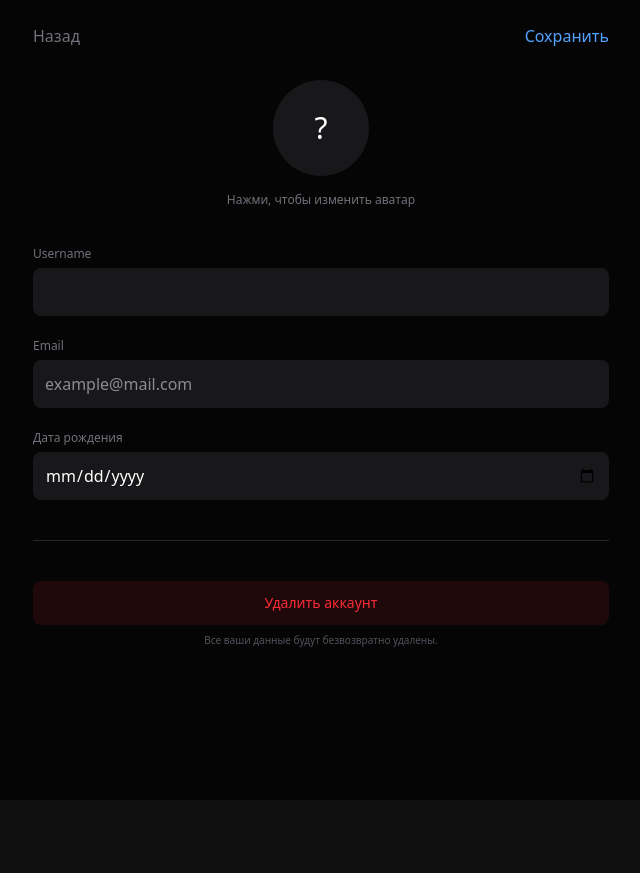
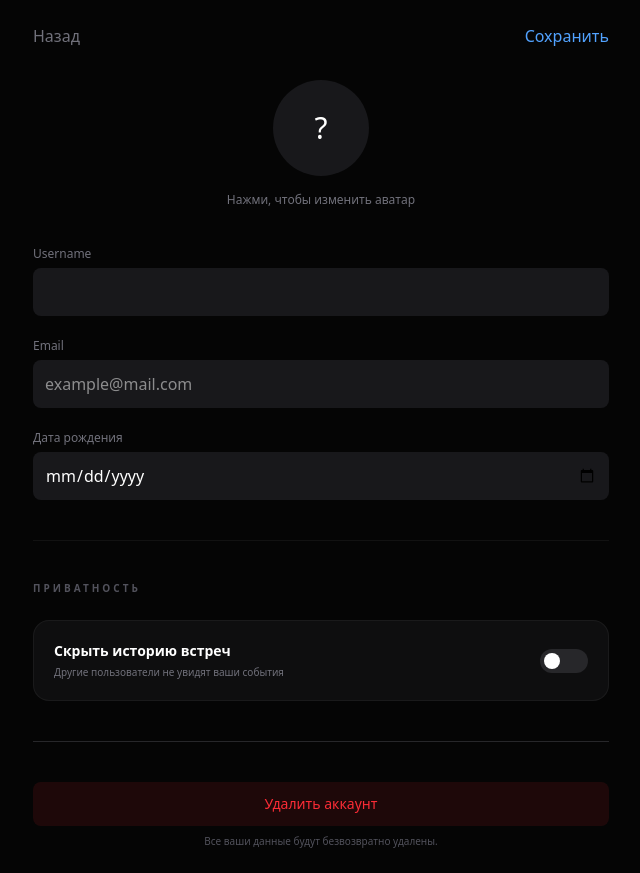
Before and after one commit to KusakinEgor/fastapi-blinko-meet, a React (Vite) app in the folder frontend/: page /profile/edit in a window 1280 px wide. Shown: the whole page, without its empty margins (319-959 px from the left). Before the commit the page ends 800 px from the top, so only its background shows below. Built offline with nearby package versions, Linux system fonts and the light colour scheme; no server answers.

Commit message:
Add new button for show history or not

```diff
--- a/frontend/src/components/screens/EditProfile.jsx
+++ b/frontend/src/components/screens/EditProfile.jsx
@@ -1,6 +1,6 @@
 import React, { useState, useEffect } from "react";
 import { useNavigate } from "react-router-dom";
-import { updateProfile, uploadAvatar, deleteAccount } from "../../api/user.js";
+import { updateProfile, uploadAvatar, deleteAccount, getProfile, getSettings, updateSettings } from "../../api/user.js";
 
 const EditProfile = () => {
 	const navigate = useNavigate();
@@ -13,16 +13,40 @@ const EditProfile = () => {
 		avatarPreview: null
 	});
 
+	const [settings, setSettings] = useState({
+		hide_history: false,
+		enable_noise_suppression: true,
+		theme: "dark",
+		language: "ru"
+	});
+
 	useEffect(() => {
+		const loadAllData = async () => {
+			try {
+				const [profileData, settingsData] = await Promise.all([
+					getProfile(),
+					getSettings()
+				]);
+
+				setForm({
+					username: profileData.display_name || "",
+					email: profileData.email || "",
+					dateOfBirth: profileData.date_of_birth || "",
+					avatarPreview: profileData.avatar_url || null,
+					avatar: null
+				});
+
+				if (settingsData) {
+					setSettings(settingsData);
+				}
+			} catch (err) {
+				console.error("Ошибка загрузки данных:", err);
 				const stored = localStorage.getItem("user");
+				if (stored) setForm(JSON.parse(stored));
+			}
+		};
 
-		if (stored) {
-			const parsed = JSON.parse(stored);
-			setForm({
-				...parsed,
-				avatarPreview: parsed.avatarPreview || null
-			});
-		}
+		loadAllData();
 	}, []);
 
 	const handleChange = (field, value) => {
@@ -30,6 +54,11 @@ const EditProfile = () => {
 			...prev,
 			[field]: value
 		}));
+	};
+
+	const handleSettingsChange = (field, value) => {
+		console.log("Setting field:", field, "to", value);
+		setSettings((prev) => ({ ...prev, [field]: value }));
 	};
 
 	const handleAvatarChange = (e) => {
@@ -80,18 +109,20 @@ const EditProfile = () => {
 				finalAvatarUrl = undefined;
 			}
 
-			const result = await updateProfile({
+			await Promise.all([
+				updateProfile({
 					display_name: form.username,
 					avatar_url: finalAvatarUrl,
-			});
+				}),
+				updateSettings(settings)
+			]);
 
-			if (result) {
 			const updateForm = { ...form, avatar: null, avatarPreview: finalAvatarUrl };
 			setForm(updateForm);
 			localStorage.setItem("user", JSON.stringify(updateForm));
 
-				navigate("/profile")
-			}
+
+			navigate("/profile");
 		} catch (err) {
 			console.error("Error save:", err);
 			alert("Не удалось сохранить профиль");
@@ -171,6 +202,28 @@ const EditProfile = () => {
 						/>
 					</div>
 
+					<div className="pt-10 mt-10 border-t border-white/5">
+						<h3 className="text-[10px] font-black uppercase tracking-[0.3em] text-zinc-600 mb-6">Приватность</h3>
+
+						<div className="flex items-center justify-between p-5 bg-zinc-900/50 rounded-2xl border border-white/5">
+							<div>
+								<p className="text-sm font-bold">Скрыть историю встреч</p>
+								<p className="text-[10px] text-zinc-500 font-medium mt-1">Другие пользователи не увидят ваши события</p>
+							</div>
+
+							<button
+								onClick={() => handleSettingsChange("hide_history", !settings.hide_history)}
+								className={`w-12 h-6 rounded-full transition-all duration-500 relative ${
+									settings.hide_history ? "bg-[#3f81fd]" : "bg-zinc-800"
+								}`}
+							>
+								<div className={`absolute top-1 w-4 h-4 bg-white rounded-full transition-all duration-500 ${
+									settings.hide_history ? "left-7" : "left-1"
+								}`} />
+							</button>
+						</div>
+					</div>
+
 					<div className="pt-10 mt-10 border-t border-zinc-800">
 						<button
 							onClick={handleDeleteAccount}
```
Lines whose indentation alone changed are shown as unchanged.
